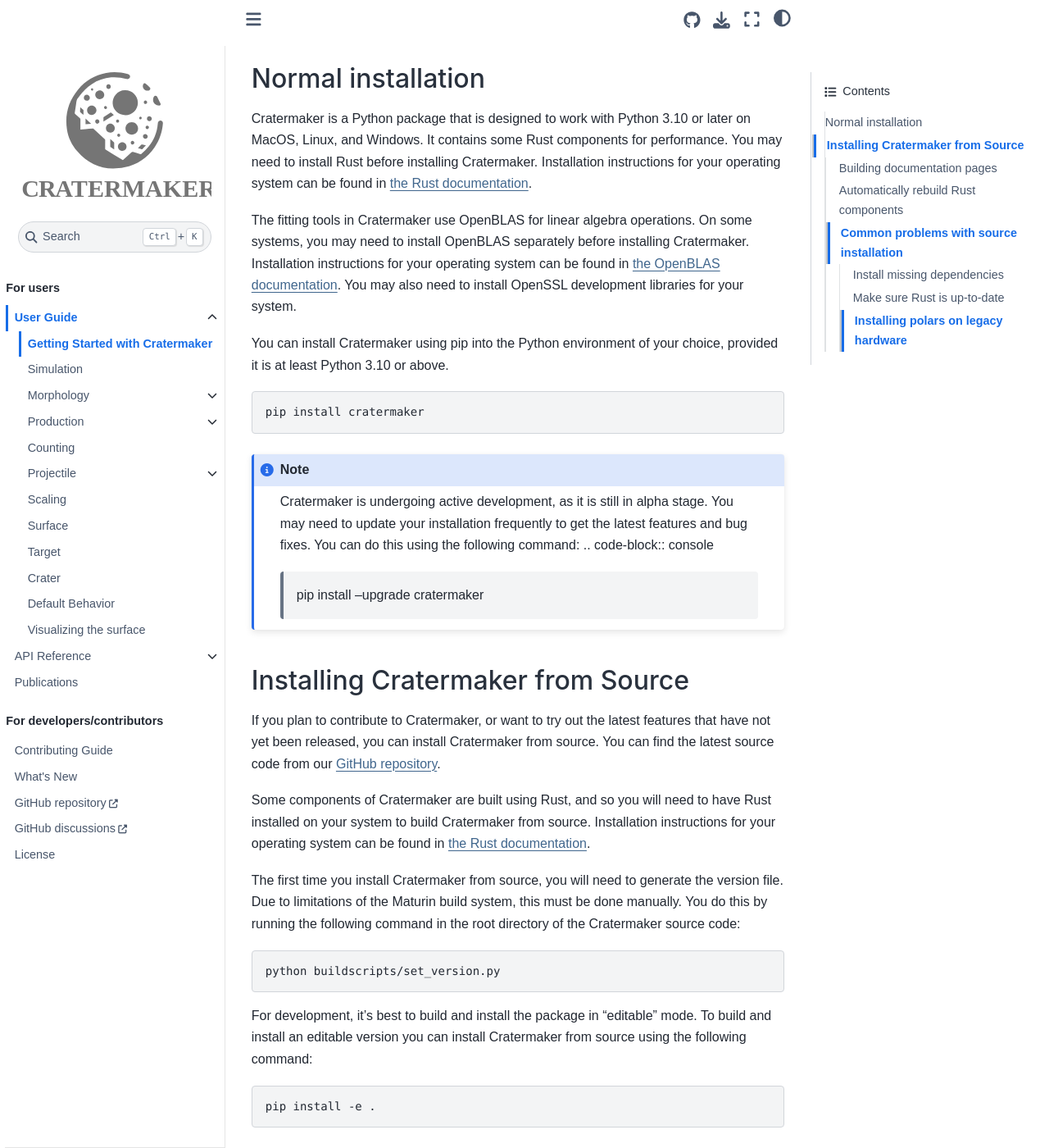
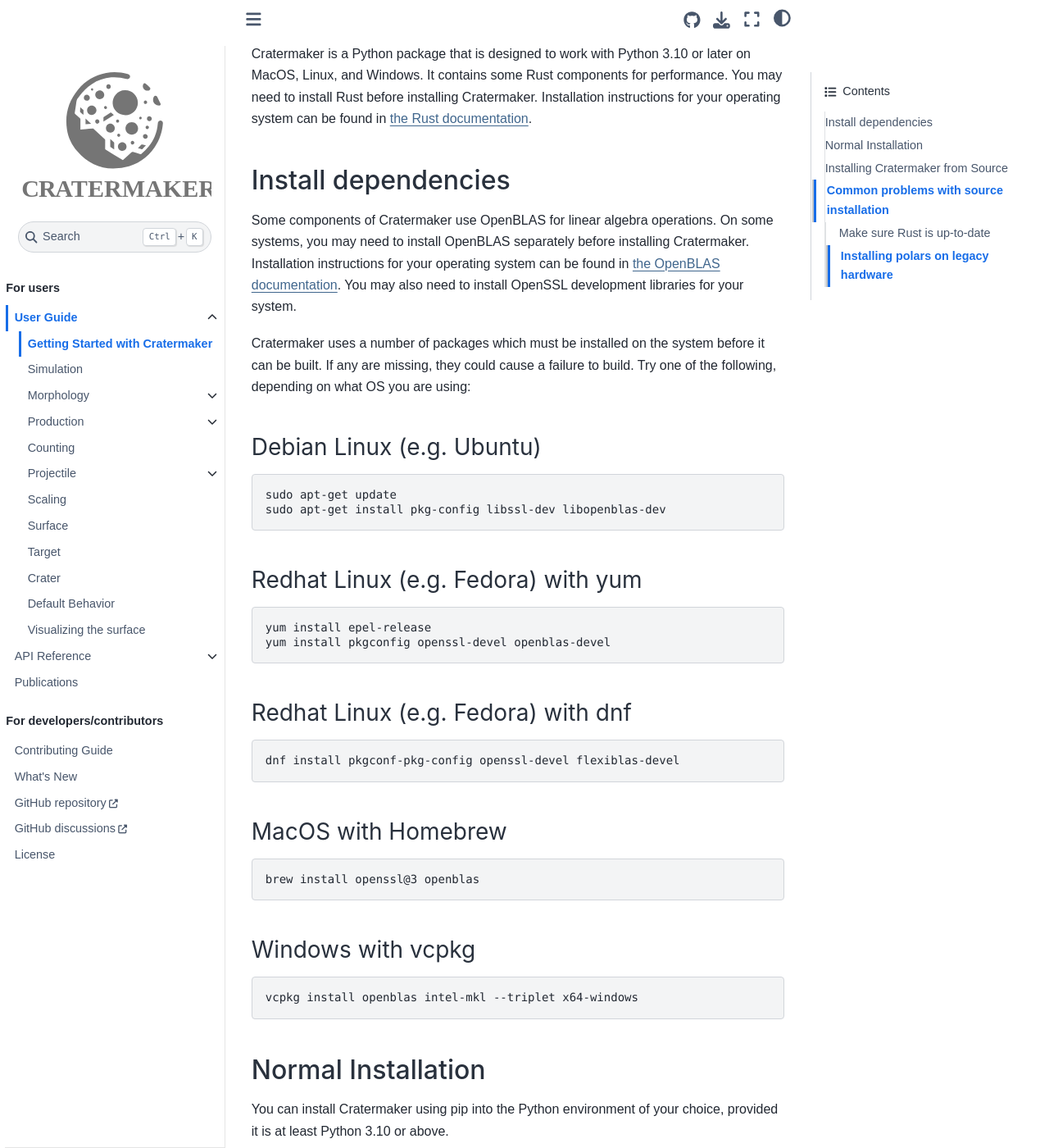
Before and after one commit to MintonGroup/cratermaker, a Sphinx documentation site: the page built from docs/user-guide/installation.rst, in a window 1280 px wide and 1400 px high, scrolled down 308 px. Shown: the whole window at 82% size. Built offline with Sphinx 7.4.7 and the Sphinx Book theme 1.1.4, drawn with Linux system fonts in a browser that asks for light colours; pages that are not in the unit, such as notebooks, are missing from menus; the version number could not be read and is left out; some of the changed text lies outside the part shown.

Commit message:
Updated changelog and install instructions

```diff
--- a/docs/user-guide/installation.rst
+++ b/docs/user-guide/installation.rst
@@ -8,12 +8,57 @@ Getting Started with Cratermaker
 
 Cratermaker is designed to be both user-friendly and highly configurable, ensuring that users can start simulations quickly with reasonable defaults or tailor their simulations to specific needs. It is built to be highly modular, and so many of the core components of Cratermaker can be run independently, outside of its core landscape evolution simulation.
 
-Normal installation
-===================
-
 Cratermaker is a Python package that is designed to work with Python 3.10 or later on MacOS, Linux, and Windows. It contains some Rust components for performance. You may need to install Rust before installing Cratermaker. Installation instructions for your operating system can be found in `the Rust documentation <https://www.rust-lang.org/tools/install>`__.
 
-The fitting tools in Cratermaker use OpenBLAS for linear algebra operations. On some systems, you may need to install OpenBLAS separately before installing Cratermaker. Installation instructions for your operating system can be found in `the OpenBLAS documentation <http://www.openmathlib.org/OpenBLAS/docs/install/>`__.  You may also need to install OpenSSL development libraries for your system.
+Install dependencies
+====================
+
+Some components of Cratermaker use OpenBLAS for linear algebra operations. On some systems, you may need to install OpenBLAS separately before installing Cratermaker. Installation instructions for your operating system can be found in `the OpenBLAS documentation <http://www.openmathlib.org/OpenBLAS/docs/install/>`__.  You may also need to install OpenSSL development libraries for your system.
+
+Cratermaker uses a number of packages which must be installed on the system before it can be built. If any are missing, they could cause a failure to build. Try one of the following, depending on what OS you are using:
+
+Debian Linux (e.g. Ubuntu)
+--------------------------
+
+.. code-block:: console
+
+    sudo apt-get update
+    sudo apt-get install pkg-config libssl-dev libopenblas-dev
+
+Redhat Linux (e.g. Fedora) with yum
+-----------------------------------
+
+.. code-block:: console
+
+    yum install epel-release
+    yum install pkgconfig openssl-devel openblas-devel
+
+
+Redhat Linux (e.g. Fedora) with dnf
+-----------------------------------
+
+.. code-block:: console
+
+   dnf install pkgconf-pkg-config openssl-devel flexiblas-devel
+
+
+MacOS with Homebrew
+--------------------
+
+.. code-block:: console
+
+    brew install openssl@3 openblas
+
+
+Windows with vcpkg
+------------------
+
+.. code-block:: console
+
+    vcpkg install openblas intel-mkl --triplet x64-windows
+
+Normal Installation
+===================
 
 You can install Cratermaker using pip into the Python environment of your choice, provided it is at least Python 3.10 or above.
 
@@ -24,6 +69,7 @@ You can install Cratermaker using pip into the Python environment of your choice
 .. note::
 
     Cratermaker is undergoing active development, as it is still in alpha stage. You may need to update your installation frequently to get the latest features and bug fixes. You can do this using the following command:
+
     .. code-block:: console
 
         pip install --upgrade cratermaker
@@ -92,58 +138,13 @@ In the same virtual environment that you installed Cratermaker in, activate the
 For more information, see the the `Import Hook <https://www.maturin.rs/import_hook.html>`__ section of the Maturin documentation.
 
 Common problems with source installation
-----------------------------------------
+========================================
 
 Here are a few things you can try if you have trouble installing the Cratermaker project from source.
 
-Install missing dependencies
-^^^^^^^^^^^^^^^^^^^^^^^^^^^^
-
-Cratermaker uses a number of packages which must be installed on the system before it can be built. If any are missing, they could cause a failure to build. Try one of the following, depending on what OS you are using:
-
-Debian Linux (e.g. Ubuntu)
-""""""""""""""""""""""""""
-
-.. code-block:: console
-
-    sudo apt-get update
-    sudo apt-get install pkg-config libssl-dev libopenblas-dev
-
-Redhat Linux (e.g. Fedora) with yum
-"""""""""""""""""""""""""""""""""""
-
-.. code-block:: console
-
-    yum install epel-release
-    yum install pkgconfig openssl-devel openblas-devel
-
-
-Redhat Linux (e.g. Fedora) with dnf
-"""""""""""""""""""""""""""""""""""
-
-.. code-block:: console
-
-   dnf install pkgconf-pkg-config openssl-devel flexiblas-devel
-
-
-MacOS with Homebrew
-"""""""""""""""""""
-
-.. code-block:: console
-
-    brew install openssl@3 openblas
-
-
-Windows with vcpkg
-""""""""""""""""""
-
-.. code-block:: console
-
-    vcpkg install openblas intel-mkl --triplet x64-windows
-
 
 Make sure Rust is up-to-date
-^^^^^^^^^^^^^^^^^^^^^^^^^^^^
+----------------------------
 
 Be sure your rust install is up-to-date
 
@@ -160,7 +161,7 @@ If you see errors related to linalg functions, you may have an old and incompata
     cargo unlock
 
 Installing polars on legacy hardware
-^^^^^^^^^^^^^^^^^^^^^^^^^^^^^^^^^^^^
+------------------------------------
 
 If you ever see an error like this::
 
--- a/docs/whats-new.rst
+++ b/docs/whats-new.rst
@@ -2,6 +2,20 @@
 
 What's New
 ==========
+
+.. _whats-new.2026.3.2-alpha:
+
+:release:`v2026.3.2-alpha`
+--------------------------
+
+- Major refactoring, fixes to plotting tools, and improved installation documentation. :pull:`91` `David Minton`_
+
+   - Refactored the names of components to remove the word "simple" when not referring to simple crater morphology to avoid terminology confusion. This is a major API-breaking change, so be forewarned. `SimpleMoon` is now `BasicMoon`. `SimpleCount` is now `DepthCount`. `Du2025` is now `RealisticMoon`.
+   - Global surface labels now have no line break by default and are placed above the main plot.
+   - Turned off scalebar by default in the default Simulation save_action.
+   - Placed the plt.close() call after both show and save have been called so that the plot is active until the end.
+   - Restructured installation guide page to put dependency install instructions at the beginning.
+
 
 .. _whats-new.2026.3.1-alpha:
 
```
Also changed, not shown: 2 other files.
